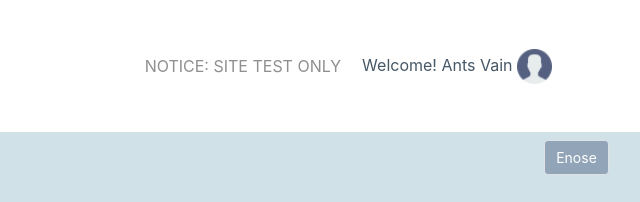
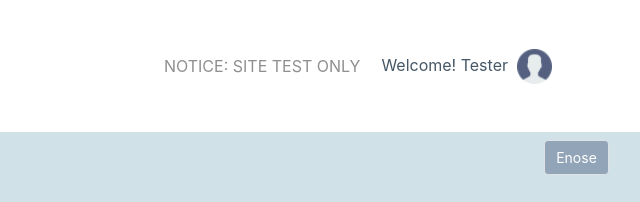
Before and after one commit to Reznik070/Mock, a plain HTML site: page index.html in a window 1280 px wide. Shown: the top 202 px of the page, 640-1280 px from the left. Drawn offline with nearby package versions, Linux system fonts and the light colour scheme; grey boxes are pictures that could not be loaded.

Commit message:
Update index.html

```diff
--- a/index.html
+++ b/index.html
@@ -24,7 +24,7 @@
                     <div class="collapse navbar-collapse" id="navcol-1">
                         <ul class="nav navbar-nav ml-auto">
                             <li class="nav-item" role="presentation"><a class="nav-link active" href="#">NOTICE: SITE TEST ONLY</a></li>
-                            <li class="nav-item" role="presentation"><a class="nav-link" href="#" style="padding: 3px;">Welcome! Ants Vain&nbsp;<picture><img style="height: 35px;width: 35px;" src="assets/img/icons/user.png"></picture></a></li>
+                            <li class="nav-item" role="presentation"><a class="nav-link" href="#" style="padding: 3px;">Welcome! Tester &nbsp;<picture><img style="height: 35px;width: 35px;" src="assets/img/icons/user.png"></picture></a></li>
                         </ul>
                     </div>
                 </div>
```
